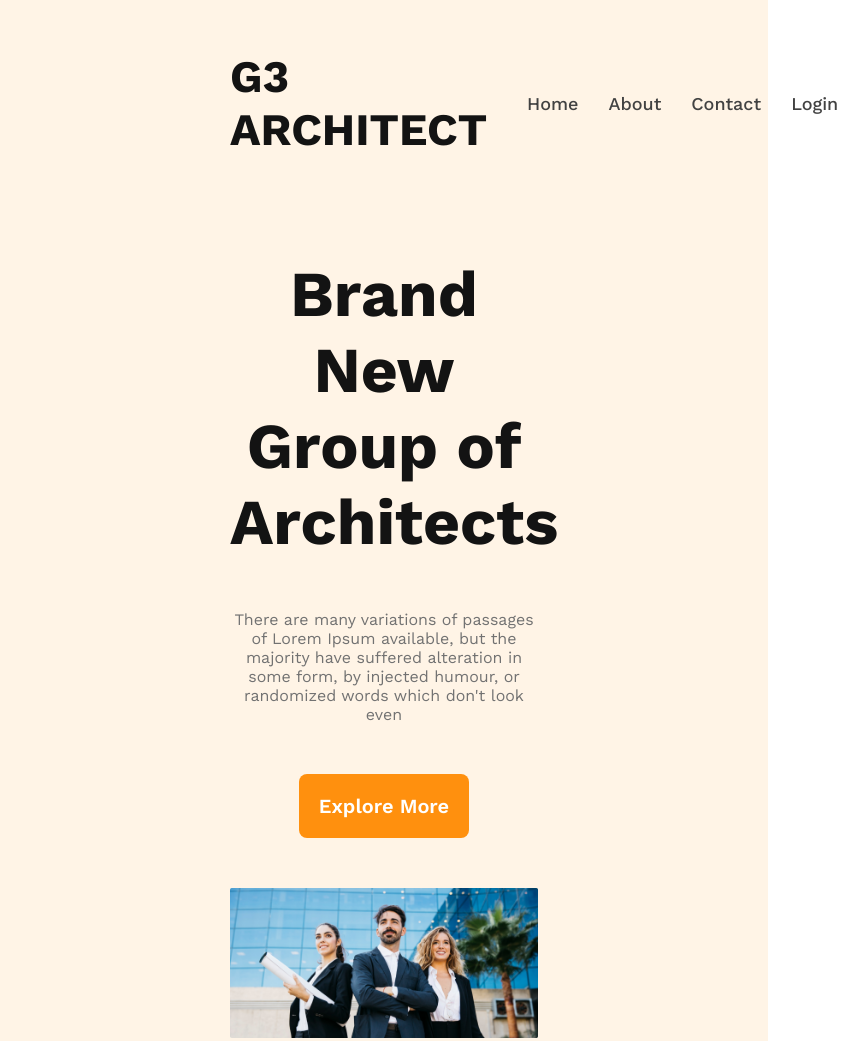
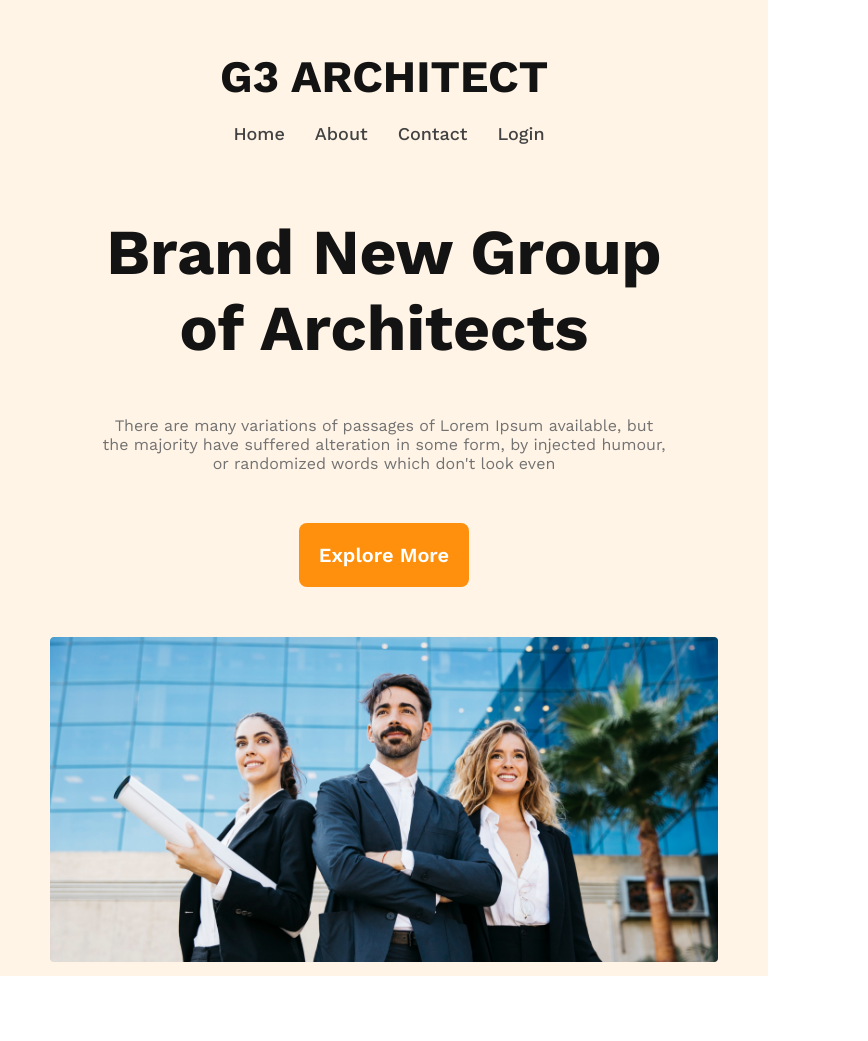
Before and after one commit to sajidshasan/g3-architect, a plain HTML site: page index.html in a window 768 px wide. Shown: the top 1041 px of the page, 868 px wide, since content can reach past the window. After the commit the page ends 976 px from the top, so only its background shows below. Drawn offline with nearby package versions, Linux system fonts and the light colour scheme.

Commit message:
media query

```diff
--- a/styles/architect.css
+++ b/styles/architect.css
@@ -89,3 +89,36 @@
 .banner img {
     width: 100%;
 }
+
+/* ===================
+responsive style
+==================== */
+/* mobile device */
+@media screen and (max-width:576px) {
+    .header{
+        padding: 20px;
+    }
+    nav{
+        flex-direction: column;
+        row-gap: 20px;
+    }
+}
+
+/* medium device */
+@media screen and (min-width: 577px) and (max-width:992px) {
+    .header{
+        padding: 50px;
+        padding-bottom: 10px;
+    }
+    .banner{
+        padding-top: 20px;
+    }
+    .banner-content{
+        padding: 50px;
+        padding-bottom: 0px;
+    }
+    nav{
+        flex-direction: column;
+        row-gap: 20px;
+    }
+}
```
